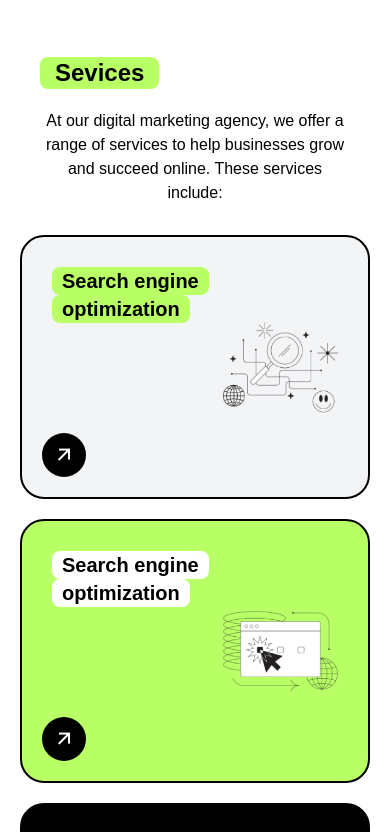
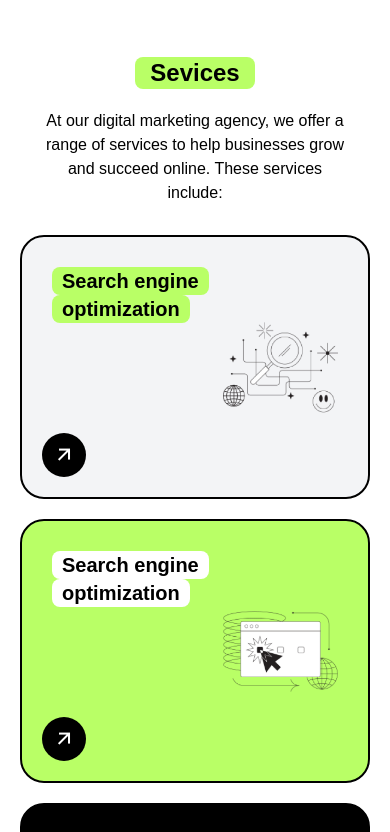
Before and after one commit to zahidevaan/Positivus, a website built with Vite: page index.html in a window 390 px wide. Shown: the part 1149-1981 px from the top of the page. Built offline with nearby package versions, Linux system fonts and the light colour scheme; files whose address does not match are found by name; a web font is replaced by a local one.

Commit message:
fix sevice section title issue

```diff
--- a/index.html
+++ b/index.html
@@ -144,7 +144,7 @@
       >
         <!-- Sevices Header Start Here -->
         <div
-          class="services-header px-[20px] pb-[30px] flex flex-col items-start gap-[20px] sm:flex-row"
+          class="services-header px-[20px] pb-[30px] flex flex-col items-center sm:items-start gap-[20px] sm:flex-row"
         >
           <!-- Services Section Start Here -->
           <h2
```
